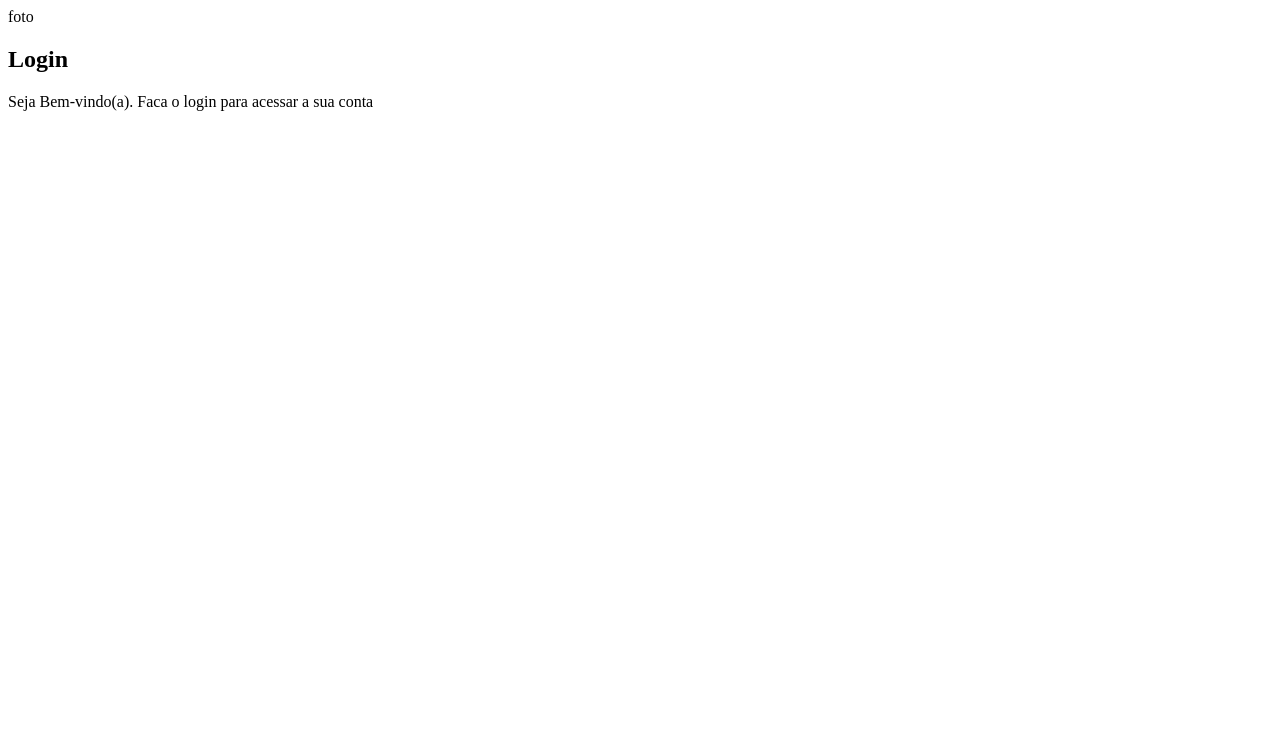
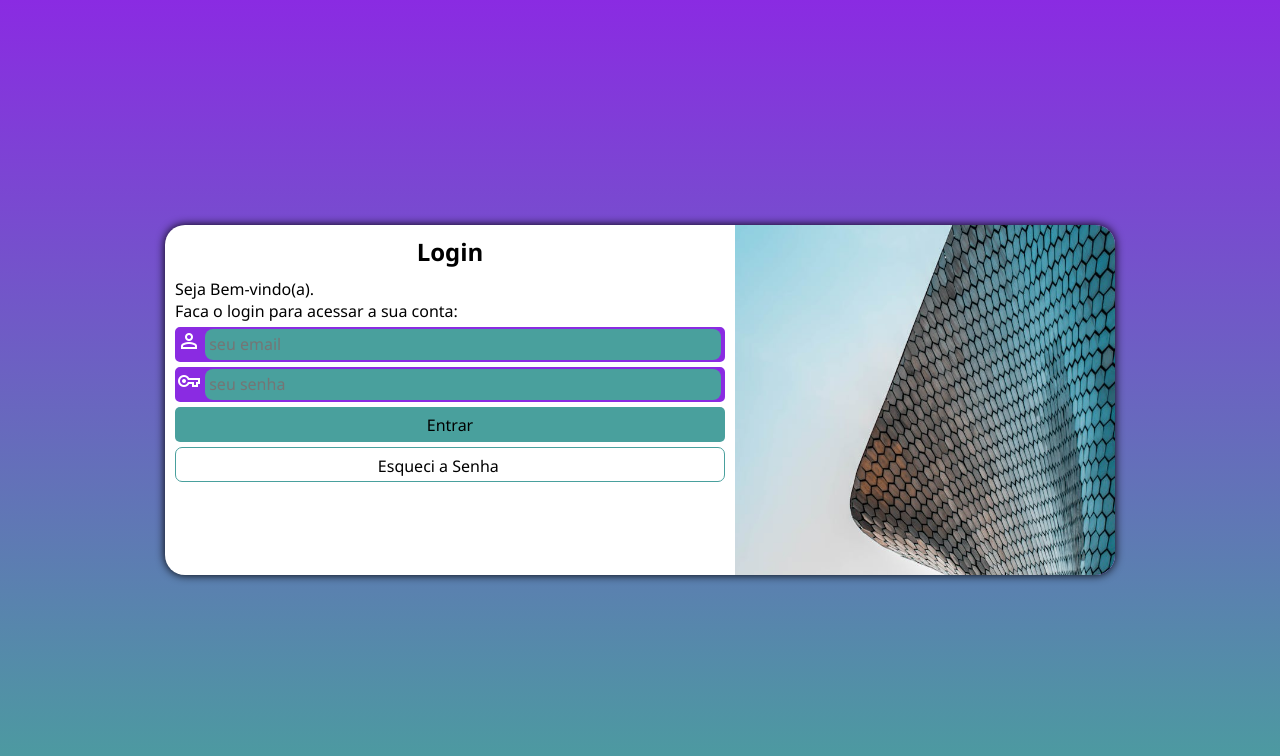
Before and after one commit to karlfman/projeto-login, a plain HTML site: page index.html in a window 1280 px wide. Drawn offline with nearby package versions, Linux system fonts and the light colour scheme.

Commit message:
finalizado

```diff
--- /dev/null
+++ b/estilos/midia-query.css
@@ -0,0 +1,41 @@
+@charset "UTF-8";
+
+@media screen and (min-width: 768px) and (max-width: 992px) {
+    body{
+        background-image: linear-gradient( to top, #49a09d, blueviolet);
+    }
+    section#login{
+        width: 90vw;
+        height: 300px;
+    }
+    section#login > div#imagem{
+        background-position: center center;
+        float: left;
+        width: 35%;
+        height: 100%;
+    }
+    section#login > div#formulario{
+        float: right;
+        width: 65%;
+    }
+}
+@media screen and (min-width: 992px) {
+    body{
+        background-image: linear-gradient( to top, #49a09d, blueviolet);
+    }
+    section#login{
+        width: 950px;
+        height: 350px;
+    }
+    section#login > div#imagem{
+        float: right;
+        width: 40%;
+        height: 100%;
+    }
+    section#login > div#formulario{
+        float: left;
+        width: 60%;
+
+    }
+
+}
--- a/estilos/style.css
+++ b/estilos/style.css
@@ -1 +1,122 @@
 @charset "UTF-8";
+
+*{
+    font-family: 'Segoe UI', Tahoma, Geneva, Verdana, sans-serif;
+    padding: 0px;
+    margin: 0px;
+    box-sizing: border-box;
+}
+
+html, body{
+    background-color: blueviolet;
+    height: 100vh;
+    width: 100vw;
+}
+
+main{
+    height: 100vh;
+    width: 100vw;
+    position: relative;
+}
+
+section#login{
+    position: absolute;
+    top: 50%;
+    left: 50%;
+    overflow: hidden;
+
+    background-color: white;
+    width: 250px;
+    height: 500px;
+    border-radius: 20px;
+    box-shadow: 0px 0px 10px black;
+    transform: translate(-50%, -50%);
+}
+
+section#login > div#imagem {
+    background: blueviolet url(../img/pexels-luis-ruiz-1774931.jpg) no-repeat;
+    background-position: left center;
+    background-size: cover;
+    height: 200px;
+}
+form > div.campo{
+    background-color: blueviolet;
+    border: 2px solid blueviolet;
+    display: block;
+    width: 100%;
+    height: 35px;
+    border-radius: 5px;
+    margin: 5px 0px;
+}
+div.campo > label{
+    display: none;
+}
+span{
+    display: block;
+    color: white;
+    font-size: 2em;
+}
+div.campo > spanmaterial-symbols-outlined{
+    display: block;
+    color: rgb(255, 255, 255);
+    font-size: 2em;
+    width: 40px;
+
+
+}
+div.campo > input{
+    background-color: #49a09d;
+    font-size: 1em;
+    width: calc(100% - 30px);
+    height: 100%;
+    border: 0px;
+    border-radius: 8px;
+    padding: 4px;
+    transform: translateY( -3px);
+
+}
+div.campo > input:focus-within{
+    background-color: white;
+}
+
+section#login > div#formulario{
+    padding: 10px;
+}
+div#formulario > h1{
+    text-align: center;
+    margin-bottom: 10px;
+}
+form > input[type=submit]{
+    background-color: #49a09d;
+    color: black;
+    font-size: 1em;
+    display: block;
+    width: 100%;
+    height: 35px;
+    border-radius: 5px;
+    border: none;
+    cursor: pointer;
+}
+form > input[type=submit]:hover{
+    background-color: #2e6765;
+}
+form > a.botao{
+    display: block;
+    text-align: center;
+    font-size: 1em;
+    width: 100%;
+    height: 35px;
+    padding-top: 5px;
+    margin-top: 5px;
+    background-color: white;
+    color: black;
+    border: 1px solid #49a09d;
+    border-radius: 7px;
+    text-decoration: none;
+}
+form > a.botao:hover{
+    background-color: #2e6765;
+}
+form > a.botao > span{
+    font-size: 1.2em;
+}
--- a/index.html
+++ b/index.html
@@ -4,20 +4,37 @@
     <meta charset="UTF-8">
     <meta name="viewport" content="width=device-width, initial-scale=1.0">
     <title>Login</title>
+    <link rel="stylesheet" href="https://fonts.googleapis.com/css2?family=Material+Symbols+Outlined:opsz,wght,FILL,GRAD@20..48,100..700,0..1,-50..200" />
     <link rel="stylesheet" href="estilos/style.css">
+    <link rel="stylesheet" href="estilos/midia-query.css">
 </head>
 <body>
     <main>
         <section id="login">
             <div id="imagem">
-                foto
+
 
             </div>
             <div id="formulario">
                 <h1>Login</h1>
-                <p>Seja Bem-vindo(a). Faca o login para acessar a sua conta </p>
-                <form action="login.php" method="post"></form>
+                <p>Seja Bem-vindo(a). <br> Faca o login para acessar a sua conta:</p>
+                <form action="login.php" method="post" autocomplete="on">
+                    <div class="campo">
+                        <span class="material-symbols-outlined">person</span>
+                        <input type="email" name="login" id="ilogin" placeholder="seu email" required maxlength="30" autocomplete="email">
+                        <label for="login">Login</label>
+                    </div>
+
+                    <div class="campo">
+                        <span class="material-symbols-outlined">vpn_key</span>
+                        <input type="password" name="senha" id="isenha" placeholder="seu senha" required minlength="8" autocomplete="current-password">
+                        <label for="senha">Senha</label>
+                    </div>
+                    <input type="submit" value="Entrar">
+                    <a href="esqueci.html" class="botao">Esqueci a Senha <span class="material-symbols-outlined">mail</span> </a>
+                </form>
             </div>
+
         </section>
     </main>
 
```
